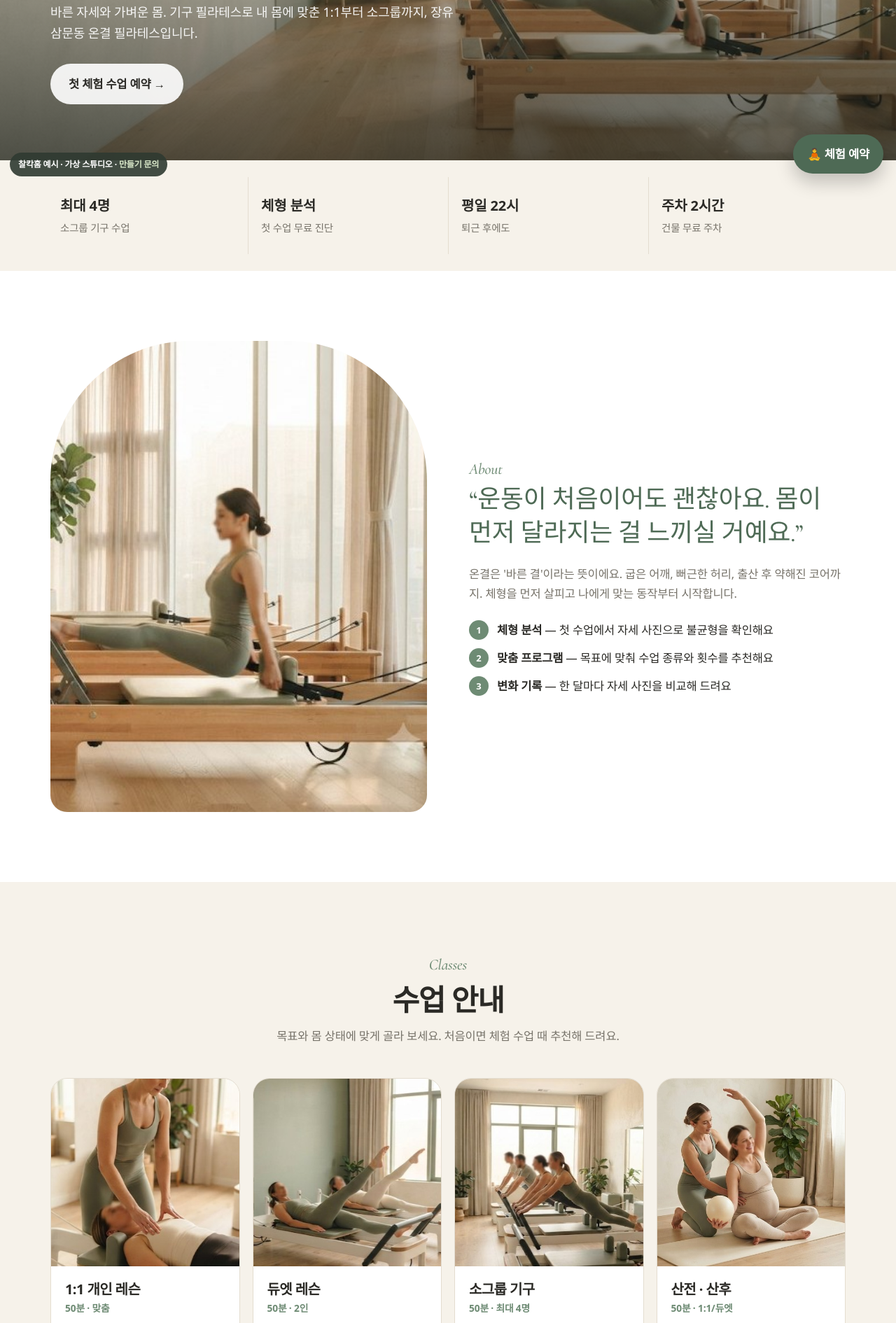
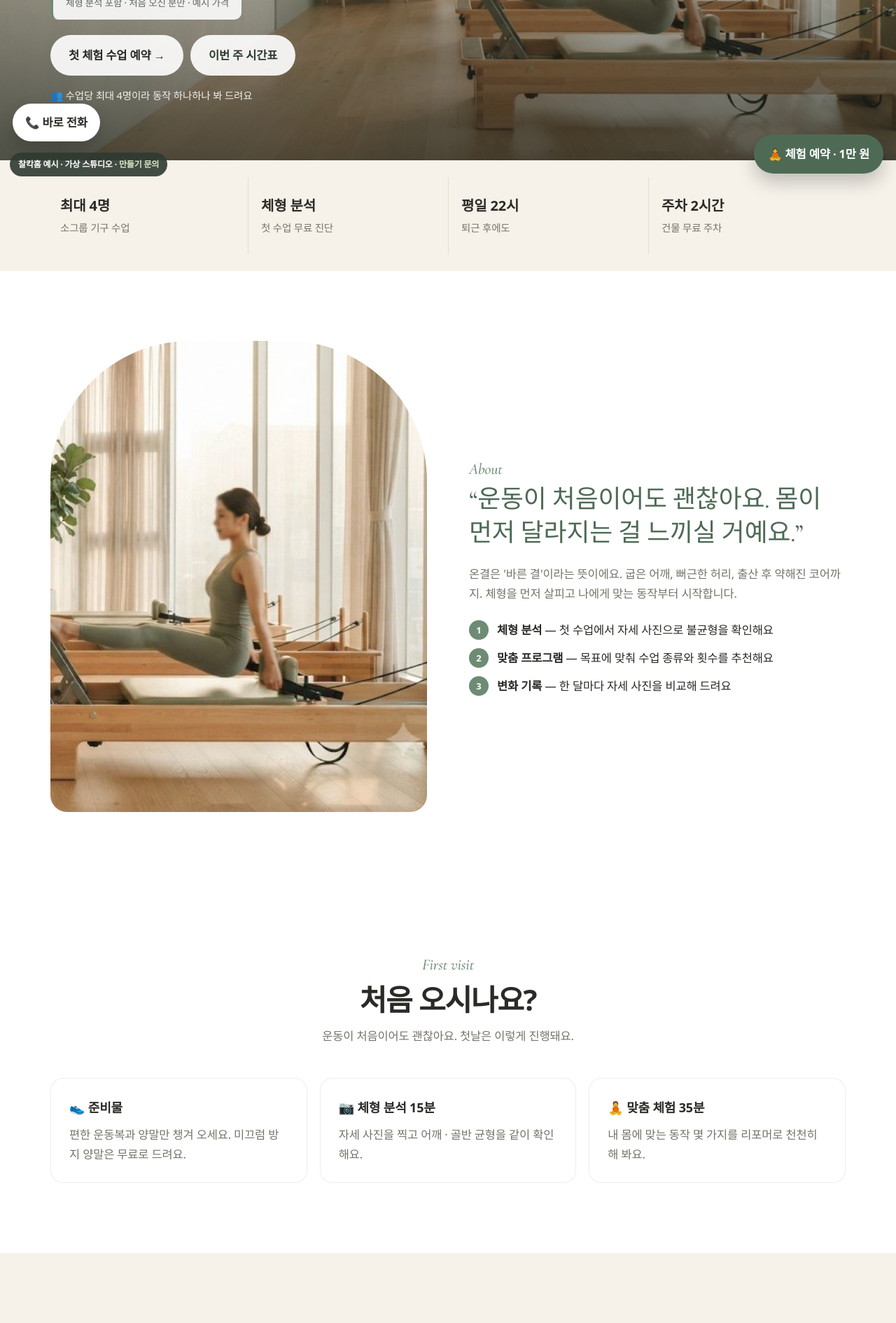
Before and after one commit to kisthestar1-boop/ongyeol-pilates, a plain HTML site: page index.html in a window 1280 px wide. Shown: the part 534-2424 px from the top of the page at 70% size. Drawn offline with nearby package versions, Linux system fonts and the light colour scheme; a web font is replaced by a local one.

Commit message:
Study-based update: intro offer, first visit, images

```diff
--- a/index.html
+++ b/index.html
@@ -72,6 +72,14 @@ section{padding-block:100px}section.alt{background:var(--cr)}
 footer{background:#2F3A31;color:#B9C2B5;padding-block:44px;font-size:14px}footer b{color:#fff}
 .fab{position:fixed;right:18px;bottom:18px;z-index:40}.fab a{display:flex;align-items:center;gap:8px;background:var(--sg2);color:#fff;font-weight:700;border-radius:99px;padding:14px 20px;box-shadow:0 12px 26px rgba(0,0,0,.22)}
 .badge{position:fixed;left:14px;bottom:14px;z-index:40;background:rgba(47,58,49,.9);color:#fff;font-size:12px;font-weight:600;border-radius:99px;padding:7px 12px}.badge a{color:#D9E8C9}
+
+.offer{display:inline-flex;flex-direction:column;gap:2px;background:rgba(255,255,255,.88);border-left:4px solid var(--sg);border-radius:10px;padding:12px 18px;margin:0 0 22px;color:#2E3A30}.offer b{font-size:20px}.offer span{font-size:13.5px;opacity:.75}
+.hb{display:flex;gap:10px;flex-wrap:wrap}.btn.g{background:rgba(255,255,255,.9);color:#2E3A30}
+.cap{display:block;margin-top:16px;font-size:14.5px;opacity:.9}
+.fv{display:grid;grid-template-columns:repeat(3,1fr);gap:18px}.fv div{background:#fff;border:1px solid rgba(0,0,0,.07);border-radius:18px;padding:26px}.fv b{font-size:18px}.fv p{margin:10px 0 0;color:var(--mu,#6b6b6b)}
+@media(max-width:760px){.fv{grid-template-columns:1fr}}
+.sch td span em{display:block;font-style:normal;font-size:11.5px;opacity:.7;margin-top:2px}
+.fcall{position:fixed;left:18px;bottom:64px;z-index:40;background:#fff;color:var(--ink);font-weight:800;border-radius:99px;padding:13px 18px;box-shadow:0 12px 26px rgba(0,0,0,.18)}
 </style>
 </head>
 <body>
@@ -83,7 +91,9 @@ footer{background:#2F3A31;color:#B9C2B5;padding-block:44px;font-size:14px}footer
  <div class="ey">PILATES STUDIO · JANGYU</div>
  <h1>몸의 결을<br><i>다시 바르게.</i></h1>
  <p>바른 자세와 가벼운 몸. 기구 필라테스로 내 몸에 맞춘 1:1부터 소그룹까지, 장유 삼문동 온결 필라테스입니다.</p>
- <a class="btn l" href="#book">첫 체험 수업 예약 →</a>
+ <div class="offer"><b>첫 체험 1회 1만 원</b><span>체형 분석 포함 · 처음 오신 분만 · 예시 가격</span></div>
+ <div class="hb"><a class="btn l" href="#book">첫 체험 수업 예약 →</a><a class="btn g" href="#sch">이번 주 시간표</a></div>
+ <small class="cap">👥 수업당 최대 4명이라 동작 하나하나 봐 드려요</small>
 </div></div>
 <div class="strip"><div class="w"><div><b>최대 4명</b><span>소그룹 기구 수업</span></div><div><b>체형 분석</b><span>첫 수업 무료 진단</span></div><div><b>평일 22시</b><span>퇴근 후에도</span></div><div><b>주차 2시간</b><span>건물 무료 주차</span></div></div></div>
 
@@ -93,6 +103,15 @@ footer{background:#2F3A31;color:#B9C2B5;padding-block:44px;font-size:14px}footer
   <p style="color:var(--mu)">온결은 '바른 결'이라는 뜻이에요. 굽은 어깨, 뻐근한 허리, 출산 후 약해진 코어까지. 체형을 먼저 살피고 나에게 맞는 동작부터 시작합니다.</p>
   <ul><li><b>1</b><span><strong>체형 분석</strong> — 첫 수업에서 자세 사진으로 불균형을 확인해요</span></li><li><b>2</b><span><strong>맞춤 프로그램</strong> — 목표에 맞춰 수업 종류와 횟수를 추천해요</span></li><li><b>3</b><span><strong>변화 기록</strong> — 한 달마다 자세 사진을 비교해 드려요</span></li></ul></div>
 </div></div></section>
+
+<section id="first"><div class="w">
+ <div class="sh c"><span class="k">First visit</span><h2>처음 오시나요?</h2><p>운동이 처음이어도 괜찮아요. 첫날은 이렇게 진행돼요.</p></div>
+ <div class="fv">
+  <div><b>👟 준비물</b><p>편한 운동복과 양말만 챙겨 오세요. 미끄럼 방지 양말은 무료로 드려요.</p></div>
+  <div><b>📷 체형 분석 15분</b><p>자세 사진을 찍고 어깨 · 골반 균형을 같이 확인해요.</p></div>
+  <div><b>🧘 맞춤 체험 35분</b><p>내 몸에 맞는 동작 몇 가지를 리포머로 천천히 해 봐요.</p></div>
+ </div>
+</div></section>
 
 <section id="class" class="alt"><div class="w">
  <div class="sh c"><span class="k">Classes</span><h2>수업 안내</h2><p>목표와 몸 상태에 맞게 골라 보세요. 처음이면 체험 수업 때 추천해 드려요.</p></div>
@@ -161,13 +180,13 @@ footer{background:#2F3A31;color:#B9C2B5;padding-block:44px;font-size:14px}footer
 </div></section>
 
 <footer><div class="w"><b>온결 필라테스</b> (예시) · 김해 장유<br>© 2026 Ongyeol Pilates · 이 사이트는 <a href="https://kisthestar1-boop.github.io/minsung-ai/web/" style="color:#D9E8C9">찰칵홈</a>이 만든 예시예요 · 상호·가격·후기는 가상</div></footer>
-<div class="fab"><a href="#book">🧘 체험 예약</a></div>
+<a class="fcall" href="tel:055-000-0000">📞 바로 전화</a><div class="fab"><a href="#book">🧘 체험 예약 · 1만 원</a></div>
 <div class="badge">찰칵홈 예시 · 가상 스튜디오 · <a href="https://kisthestar1-boop.github.io/minsung-ai/web/">만들기 문의</a></div>
 <script>
 const D=["월","화","수","목","금","토"],TM=["09:30","11:00","19:00","20:10","21:20"];
 const C={"월":{"09:30":1,"19:00":2,"20:10":1,"21:20":3},"화":{"11:00":2,"19:00":1,"20:10":3},"수":{"09:30":1,"19:00":2,"20:10":1,"21:20":3},"목":{"11:00":2,"19:00":1,"20:10":3},"금":{"09:30":1,"19:00":1,"20:10":2},"토":{"09:30":2,"11:00":1}};
 const N={1:"기구 소그룹",2:"바른 자세",3:"코어 집중"};const $=s=>document.querySelector(s);
-$("#tb").innerHTML=`<tr><th>시간</th>${D.map(d=>`<th>${d}</th>`).join("")}</tr>`+TM.map(t=>`<tr><td><b>${t}</b></td>${D.map(d=>{const k=(C[d]||{})[t];return `<td>${k?`<span class="t${k}">${N[k]}</span>`:""}</td>`}).join("")}</tr>`).join("");
+$("#tb").innerHTML=`<tr><th>시간</th>${D.map(d=>`<th>${d}</th>`).join("")}</tr>`+TM.map(t=>`<tr><td><b>${t}</b></td>${D.map(d=>{const k=(C[d]||{})[t];const r=(d.charCodeAt(0)+t.charCodeAt(1)+t.charCodeAt(3))%4;return `<td>${k?`<span class="t${k}">${N[k]}<em>${r?`${r}자리`:"마감"}</em></span>`:""}</td>`}).join("")}</tr>`).join("");
 let slot="";$("#sl").innerHTML=["오전 9~12시","오후 12~17시","저녁 18~20시","밤 20~22시"].map(x=>`<button type="button">${x}</button>`).join("");
 $("#sl").onclick=e=>{const b=e.target.closest("button");if(!b)return;slot=b.textContent;[...$("#sl").children].forEach(x=>x.classList.toggle("on",x===b))};
 $("#f").onsubmit=async e=>{e.preventDefault();const ok=$("#ok"),b=e.target.querySelector("button.btn");b.disabled=true;ok.hidden=false;ok.textContent="보내는 중…";
```
